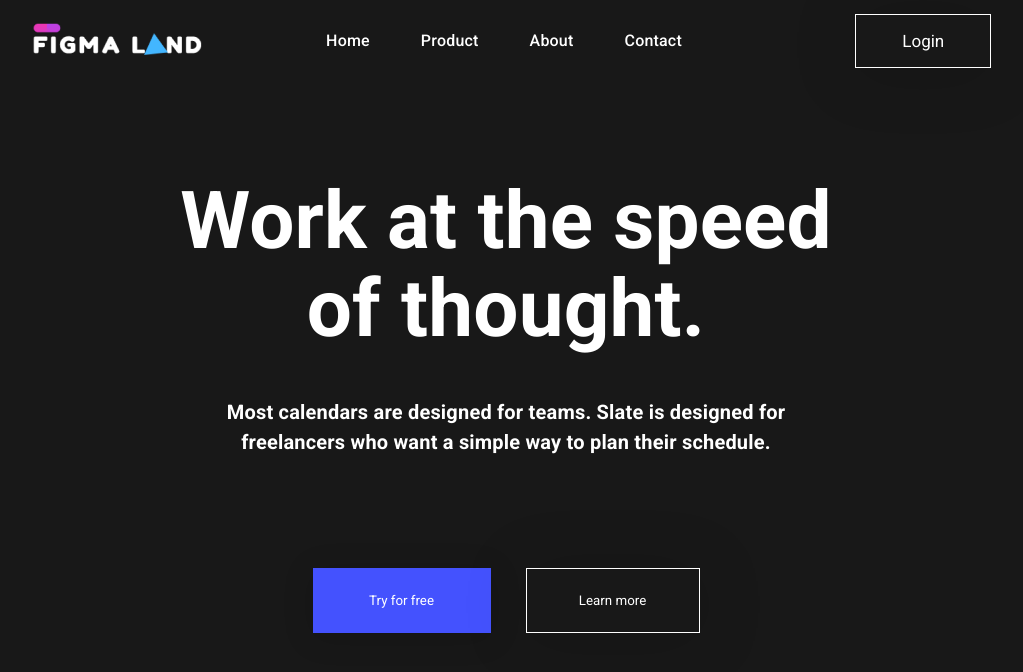
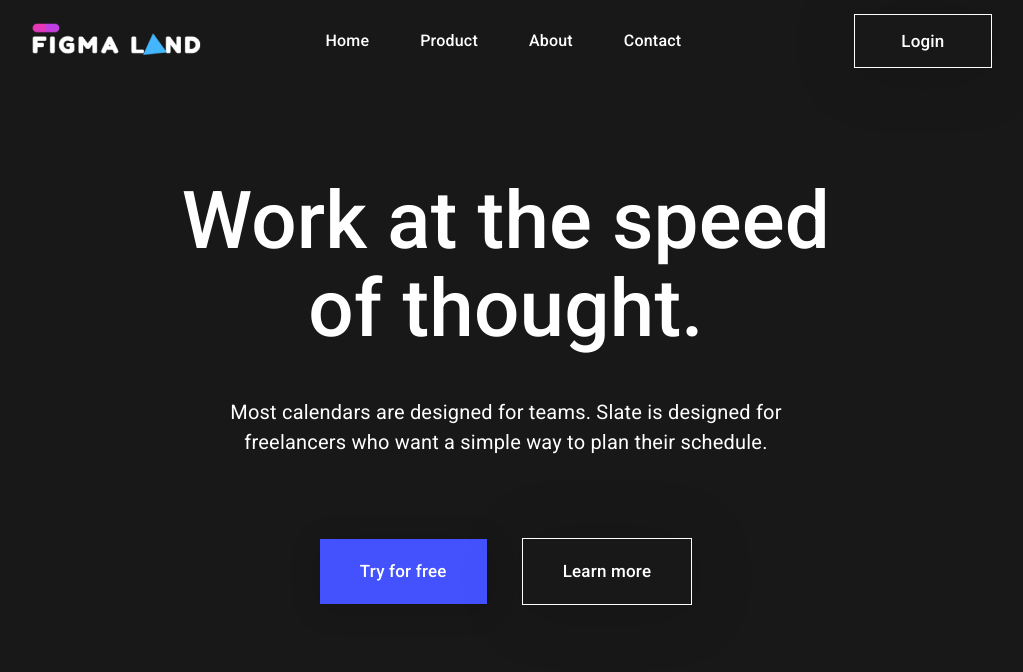
Before and after one commit to QuietL4ke/land, a plain HTML site: page index.html in a window 1280 px wide. Shown: the whole page, without its empty margins (134-1157 px from the left). Drawn offline with Linux system fonts and the light colour scheme.

Commit message:
first-update

```diff
--- a/index.html
+++ b/index.html
@@ -7,32 +7,32 @@
         <link href="https://fonts.googleapis.com/css2?family=Roboto:ital,wght@0,100;0,300;0,400;0,500;0,700;0,900;1,100;1,300;1,400;1,500;1,700;1,900&display=swap" rel="stylesheet">
         <title>Title</title>
     </head>
-    <body>
+    <body class = "body">
         <nav class = "navbar">
             <div class = "logo">
                 <img src="images/logo.png" class="logo__style">
             </div>
             <div class="menu">
-                <a href="#" class = "link">Home</a>
-                <a href="#" class = "link">Product</a>
-                <a href="#" class = "link">About</a>
-                <a href="#" class = "link">Contact</a>
+                <a href="#" class = "link menu__link">Home</a>
+                <a href="#" class = "link menu__link">Product</a>
+                <a href="#" class = "link menu__link">About</a>
+                <a href="#" class = "link menu__link">Contact</a>
             </div>
             <div class="login-menu">
-              <button class="login">Login</button>
+              <button class="button-outline button__login">Login</button>
               <img src="images/burger.svg" class = "burger">
             </div>
         </nav>
-          <header>
-            <h1>
+          <header class="header">
+            <h1 class="title">
               Work at the speed of thought.
             </h1>
-            <h2 class="subheader">
+            <h2 class="p">
               Most calendars are designed for teams. Slate is designed for freelancers who want a simple way to plan their schedule.
             </h2>
             <div class="buttons">
-              <button class = "try"> Try for free </button>
-              <button class = "learn"> Learn more </button>
+              <button class = "button button__try"> Try for free </button>
+              <button class = "button-outline button__learn"> Learn more </button>
             </div>
           </header>
         <footer>
--- a/styles/index.css
+++ b/styles/index.css
@@ -1,9 +1,94 @@
-body{
+.body{
 	background: #181818;
 	margin:  0px;
+}
+
+/*...........styles...........*/
+
+.link{
+	font-family: 'Roboto';
+	font-size: 16px;
+	font-style: normal;
+	font-weight: 500;
+	line-height: 24px;
+	letter-spacing: 0.2px;
+	text-align: left;
+	line-height: 24px;
+}
+
+.link:link{
+	text-decoration: none;
+	color: #FFFFFF;
+}
+.link:visited{
+	text-decoration: none;
+	color: #FFFFFF;
+}
+.link:active{
+	text-decoration: none;
+	color: #FFFFFF;
+}
+
+.title{
+	font-size: 80px;
+	line-height: 88px;
 	font-family: 'Roboto';
 	color: #FFFFFF;
+	font-weight: 500;
+	font-style: normal;
+	letter-spacing: 0.2px;
 }
+
+.subtitle{
+	font-size: 52px;
+	line-height: 62px;
+	font-family: 'Roboto';
+	color: #FFFFFF;
+	font-weight: 400;
+	font-style: normal;
+	letter-spacing: 0.2px;
+}
+
+.p{
+	font-size: 20px;
+	line-height: 30px;
+	font-family: 'Roboto';
+	color: #FFFFFF;
+	font-weight: 400;
+	font-style: normal;
+	letter-spacing: 0.2px;
+}
+
+
+button{
+	cursor: pointer;
+	font-family: 'Roboto';
+	line-height: 25px;
+	font-size: 17px;
+	color: #FFFFFF;
+	font-style: normal;
+	font-weight: 500;
+	letter-spacing: 0.2px;
+}
+
+.button{
+	background: #4452FE;
+	border: none;
+	box-shadow: 0px 4px 31px rgba(0, 0, 0, 0.15);
+	padding: 20px 40px;
+}
+
+.button-outline{
+	border: 1px solid #FFFFFF;
+	box-sizing: border-box;
+	filter: drop-shadow(0px 4px 31px rgba(0, 0, 0, 0.15));
+	background: #181818;
+	padding: 13.5px 40px;
+}
+
+
+
+/*...........blocks...........*/
 
 .navbar {
 	display: flex;
@@ -13,53 +98,23 @@ body{
 	justify-content: space-around;
 	align-items: center;
 	margin: 0 auto;
-	font-size: 16px;
-	font-weight: 500;
-	letter-spacing: 0.2px;
 }
 
 .menu{
 	display: flex;
 	justify-content: space-between;
 	align-items: center;
-	font-size: 16px;
 	position: relative;
     left: -37px;
 }
 
-.menu a:link{
-	text-decoration: none;
-	color: #FFFFFF;
-}
-.menu a:visited{
-	text-decoration: none;
-	color: #FFFFFF;
-}
-.menu a:active{
-	text-decoration: none;
-	color: #FFFFFF;
-}
-
-
-.menu .link{
+.menu__link{
 	padding: 10px;
 	margin-right: 31px;
-	line-height: 24px;
 }
 
 .menu .link:nth-child(4){
 	margin-right: 0px;
-}
-
-.login{
-	background: #181818;
-	font-size: 17px;
-	padding: 13.5px 46px;
-	border: 1px solid #FFFFFF;
-	color: #FFFFFF;
-	box-sizing: border-box;
-	line-height: 25px;
-	filter: drop-shadow(0px 4px 31px rgba(0, 0, 0, 0.15));
 }
 
 .logo{
@@ -67,23 +122,17 @@ body{
 }
 
 
-header{
+.header{
 	width: 100%;
 	display: flex;
 	flex-direction: column;
 	justify-content: center;
 	align-items: center;
-	letter-spacing: 0.2px;
-	color: #FFFFFF;
 	margin-top: 35px;
-	font-weight: 500;
-	font-style: normal;
 }
 
 header h1{
 	text-align: center;
-	font-size: 80px;
-	line-height: 88px;
 	max-width: 709px;
 	margin-top: 60px;
 	margin-bottom: 27px;
@@ -92,51 +141,30 @@ header h1{
 header h2{
 	max-width: 582px;
 	text-align: center;
-	font-size: 20px;
-	line-height: 30px;
 }
 
 .buttons{
-	margin: 95px auto 0px auto;
+	margin: 65px auto 0px auto;
 	display: flex;
 	justify-content: space-between;
 	align-items: center;
-	font-style: normal;
-	font-weight: 500;
-	font-size: 17px;
-	line-height: 25px;
-	letter-spacing: 0.2px;
 }
 
-.buttons .try{
-	background: #4452FE;
-	border: none;
-	height: 65px;
-	width: 178px;
+
+.button__try{
 	margin-right: 35px;
-	padding: 20px 40px;
-	box-shadow: 0px 4px 31px rgba(0, 0, 0, 0.15);
-	color: #FFFFFF;
 }
 
-.buttons .learn{
-	border: 1px solid #FFFFFF;
-	box-sizing: border-box;
-	width: 174px;
-	height: 65px;
+.button__learn{
 	padding: 20px 40px;
-	filter: drop-shadow(0px 4px 31px rgba(0, 0, 0, 0.15));
-	background: #181818;
-	color: #FFFFFF;
+}
+
+.button__login{
+	padding: 13.5px 46px;
 }
 
 .login-menu{
 		display: flex;
-}
-
-button{
-	cursor: pointer;
-	font-family: 'Roboto';
 }
 
 @media screen and (min-width: 600px){
@@ -147,7 +175,17 @@ button{
 
 @media screen and (max-width: 600px){
 
-	.login{
+	/*...........styles...........*/
+
+	.title{
+		font-size: 52px;
+		line-height: 62px;
+		font-weight: 400;
+	}
+
+	/*...........blocks...........*/
+
+	.button__login{
 		padding: 12px 38px;
 	}
 
@@ -163,22 +201,18 @@ button{
 		display: none;
 	}
 
-	header {
+	.header {
 		margin-top: 57px;
 	}
 
 	header h1{
 		max-width: 294px;
-		font-size: 52px;
-		line-height: 62px;
-		font-weight: 400;
 		margin-bottom: 17px;
 		margin-top: 10px;
 	}
 
 	header h2{
 		max-width: 382px;
-		font-weight: 400;
 		text-align: center;
 	}
 
@@ -188,7 +222,7 @@ button{
 		margin-top: 67px;
 	}
 
-	.buttons .try{
+	.button__try{
 		margin-right: 0px;
 		margin-bottom: 21px;
 	}
```
